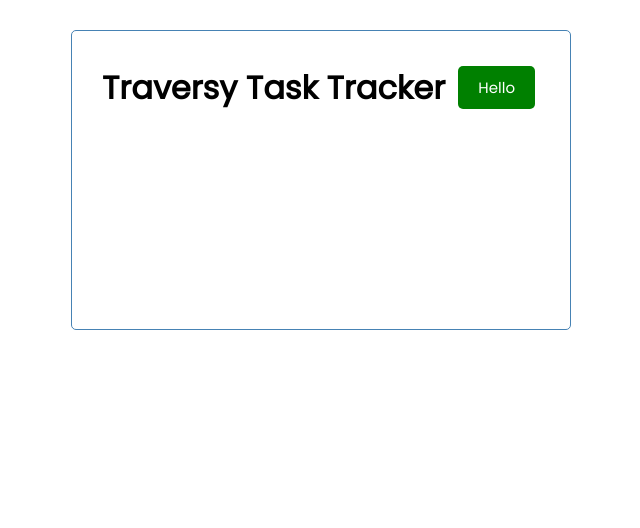
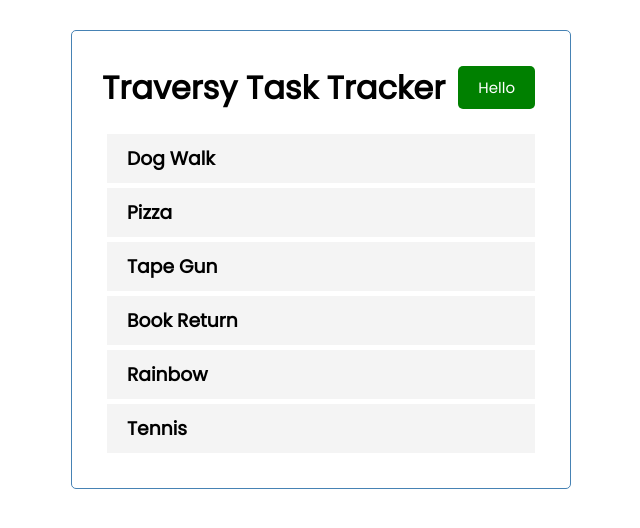
Before and after one commit to chrisyoung0101/react-task-tracker-6, a React (Create React App) app: page / in a window 1280 px wide. Shown: the top 528 px of the page, without its empty margins (319-959 px from the left). Built offline with nearby package versions, Linux system fonts and the light colour scheme.

Commit message:
Add Tasks.js, Task.js components. Add state to App.js.

```diff
--- a/src/App.js
+++ b/src/App.js
@@ -1,9 +1,51 @@
+import { useState } from 'react';
 import Header from './components/Header';
+import Tasks from './components/Tasks';
 
 function App() {
+  const [tasks, setTasks] = useState([
+    {
+      id: 1,
+      text: 'Dog Walk',
+      day: 'Feb 5th at 2pm',
+      reminder: true,
+    },
+    {
+      id: 2,
+      text: 'Pizza',
+      day: 'Jan 5th at 12pm',
+      reminder: false,
+    },
+    {
+      id: 3,
+      text: 'Tape Gun',
+      day: 'Oct 10th at 6pm',
+      reminder: true,
+    },
+    {
+      id: 4,
+      text: 'Book Return',
+      day: 'June 16th at 4pm',
+      reminder: false,
+    },
+    {
+      id: 5,
+      text: 'Rainbow',
+      day: 'Aug 11th at 10am',
+      reminder: true,
+    },
+    {
+      id: 6,
+      text: 'Tennis',
+      day: 'Mar 7th at 2pm',
+      reminder: true,
+    },
+  ]);
+
   return (
     <div className="container">
       <Header />
+      <Tasks tasks={tasks} />
     </div>
   );
 }
--- /dev/null
+++ b/src/components/Task.js
@@ -0,0 +1,9 @@
+const Task = ({ task }) => {
+  return (
+    <div className="task">
+      <h3>{task.text}</h3>
+    </div>
+  );
+};
+
+export default Task;
--- /dev/null
+++ b/src/components/Tasks.js
@@ -0,0 +1,13 @@
+import Task from './Task';
+
+const Tasks = ({ tasks }) => {
+  return (
+    <>
+      {tasks.map((task) => (
+        <Task key={task.id} task={task} />
+      ))}
+    </>
+  );
+};
+
+export default Tasks;
```
